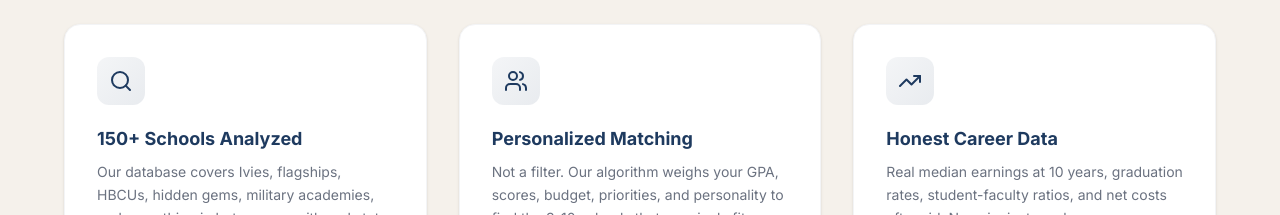
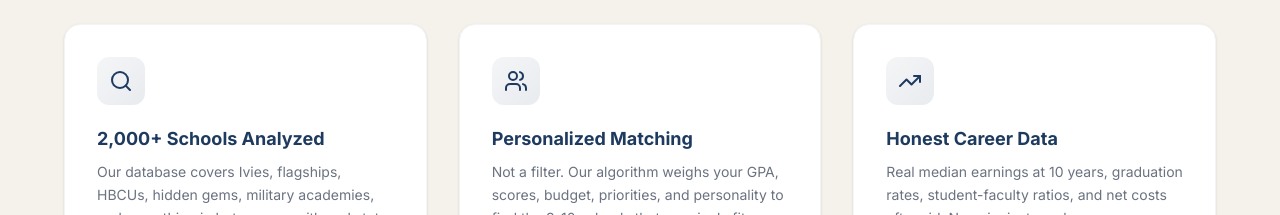
Before and after one commit to mcbuckeye/aicollegematcher, a React (Vite) app: page / in a window 1280 px wide. Shown: the part 3980-4195 px from the top of the page. Built offline with nearby package versions, Linux system fonts and the light colour scheme; no server answers.

Commit message:
fix: update school count from 150+ to 2,000+

```diff
--- a/src/pages/LandingPage.tsx
+++ b/src/pages/LandingPage.tsx
@@ -563,7 +563,7 @@ export default function LandingPage() {
             {[
               {
                 icon: Search,
-                title: '150+ Schools Analyzed',
+                title: '2,000+ Schools Analyzed',
                 desc: 'Our database covers Ivies, flagships, HBCUs, hidden gems, military academies, and everything in between — with real stats on every one.',
               },
               {
```
Also changed, not shown: 1 other file (tests, documents, lock files or other folders).
